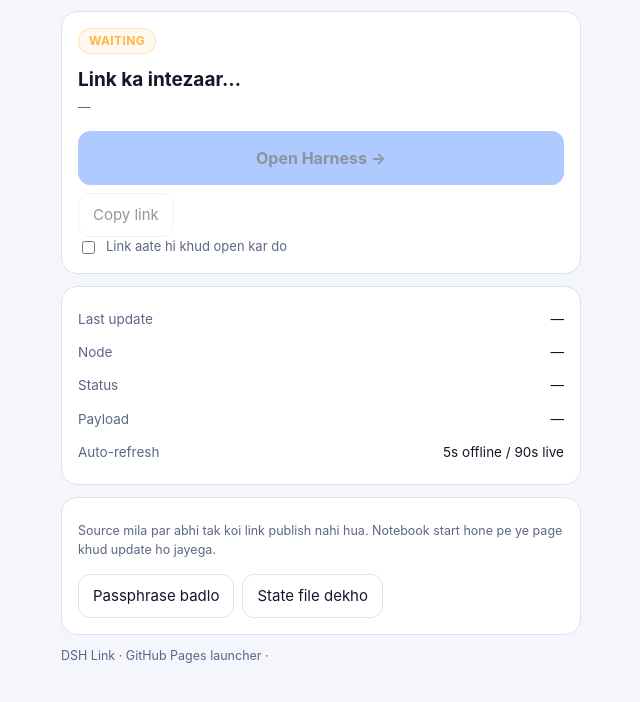
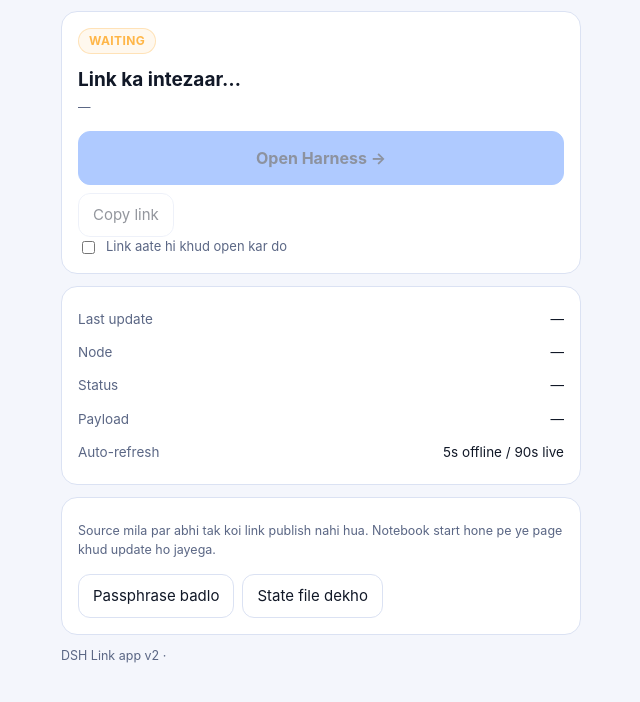
Before and after one commit to claude-kaku6183213/dsh-link, a plain HTML site: page index.html in a window 1280 px wide. Both pictures are taken after typing "Sample123" into the empty fields and a click on the button "Unlock". Shown: the part 68-770 px from the top of the page, without its empty margins (319-959 px from the left). Drawn offline with Linux system fonts and the light colour scheme; no server answers.

Commit message:
dsh-link: footer version span

```diff
--- a/index.html
+++ b/index.html
@@ -65,7 +65,7 @@
     </div>
   </section>
 
-  <footer class="muted small">DSH Link · GitHub Pages launcher · <span id="src"></span></footer>
+  <footer class="muted small">DSH Link <span id="ver"></span> · <span id="src"></span></footer>
 </main>
 
 <script src="config.js" onerror="void 0"></script>
```
